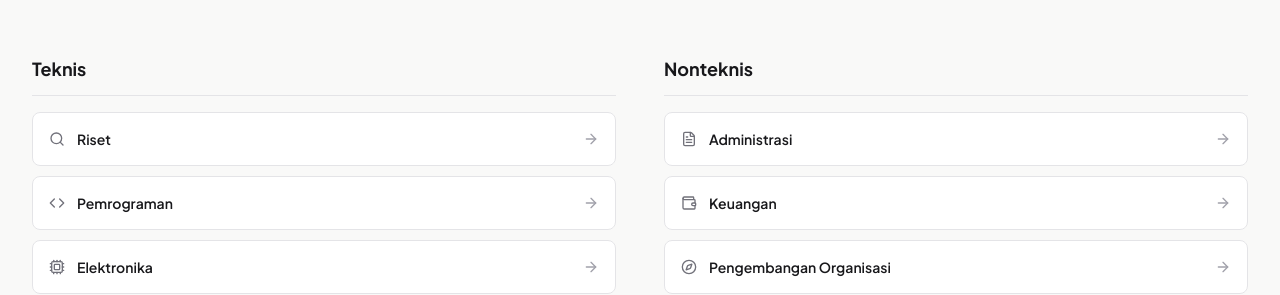
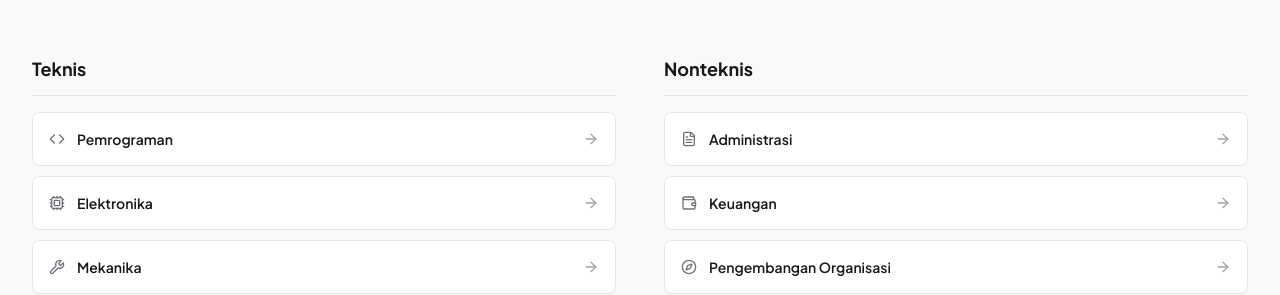
Before and after one commit to bayu-aji-nugroho/Website-Robotika-UNS, a Next.js app: page / in a window 1280 px wide. Shown: the part 1680-1975 px from the top of the page. Built offline with nearby package versions, Linux system fonts and the light colour scheme; no server answers; the database is empty.

Commit message:
feat: hapus divisi Riset dari daftar divisi teknis landing page
Divisi teknis kini Pemrograman, Elektronika, dan Mekanika. Tambah folder supabase cli ke .gitignore.

```diff
--- a/data/divisions.ts
+++ b/data/divisions.ts
@@ -83,30 +83,6 @@ export const teamList: DivisionItem[] = [
 ];
 
 export const techList: DivisionItem[] = [
-  {
-    id: "riset",
-    name: "Riset",
-    category: "Divisi Teknis",
-    type: "teknis",
-    badge: "Kajian Regulasi & Analisis Sistem",
-    tagline: "Kajian Regulasi Lomba, Analisis Kebutuhan Sistem, dan Perumusan Konsep Rancang Bangun Robot",
-    desc: "Mempelajari regulasi kompetisi, menganalisis kebutuhan teknis sistem, dan merumuskan konsep rancang bangun sebelum tahap produksi.",
-    fullDesc:
-      "Divisi Riset mengkaji regulasi perlombaan robotika, menganalisis kelayakan teknis sistem, dan merumuskan spesifikasi awal rancang bangun robot. Divisi ini menyelaraskan aturan kompetisi dengan kebutuhan perancangan mekanik, elektronika, dan pemrograman agar arah pengembangan robot terencana dan sesuai target pertandingan.",
-    responsibilities: [
-      "Mempelajari dan menganalisis buku aturan (rulebook) resmi kompetisi robotika.",
-      "Menilai kebutuhan sistem dan kelayakan komponen sebelum tahap produksi dan fabrikasi.",
-      "Merumuskan parameter teknis rancang bangun bersama divisi mekanika, elektronika, dan pemrograman.",
-      "Menyusun dokumentasi teknis dan laporan evaluasi kesiapan robot.",
-    ],
-    skills: [
-      "Analisis Regulasi Kompetisi",
-      "Kajian Kelayakan Teknis",
-      "Perumusan Spesifikasi Sistem",
-      "Dokumentasi & Logbook Teknis",
-    ],
-    tags: ["Regulasi Lomba", "Analisis Sistem", "Spesifikasi Teknis"],
-  },
   {
     id: "pemrograman",
     name: "Pemrograman",
--- a/src/components/organisms/DivisionSection.tsx
+++ b/src/components/organisms/DivisionSection.tsx
@@ -13,7 +13,6 @@ import { Container, Reveal, SkeletonReveal } from "../atoms";
 import { useLandingReveal } from "@/src/context";
 import { teamList, techList, nonTechList } from "@/data/divisions";
 import {
-  Search,
   Code,
   Cpu,
   Wrench,
@@ -31,8 +30,6 @@ function getItemIcon(id: string) {
     case "werkudara":
     case "cakrawala":
       return <Bot className="h-5 w-5 transition-colors" />;
-    case "riset":
-      return <Search className="h-4 w-4 transition-colors" />;
     case "pemrograman":
       return <Code className="h-4 w-4 transition-colors" />;
     case "elektronika":
```
Also changed, not shown: 1 other file (tests, documents, lock files or other folders).
